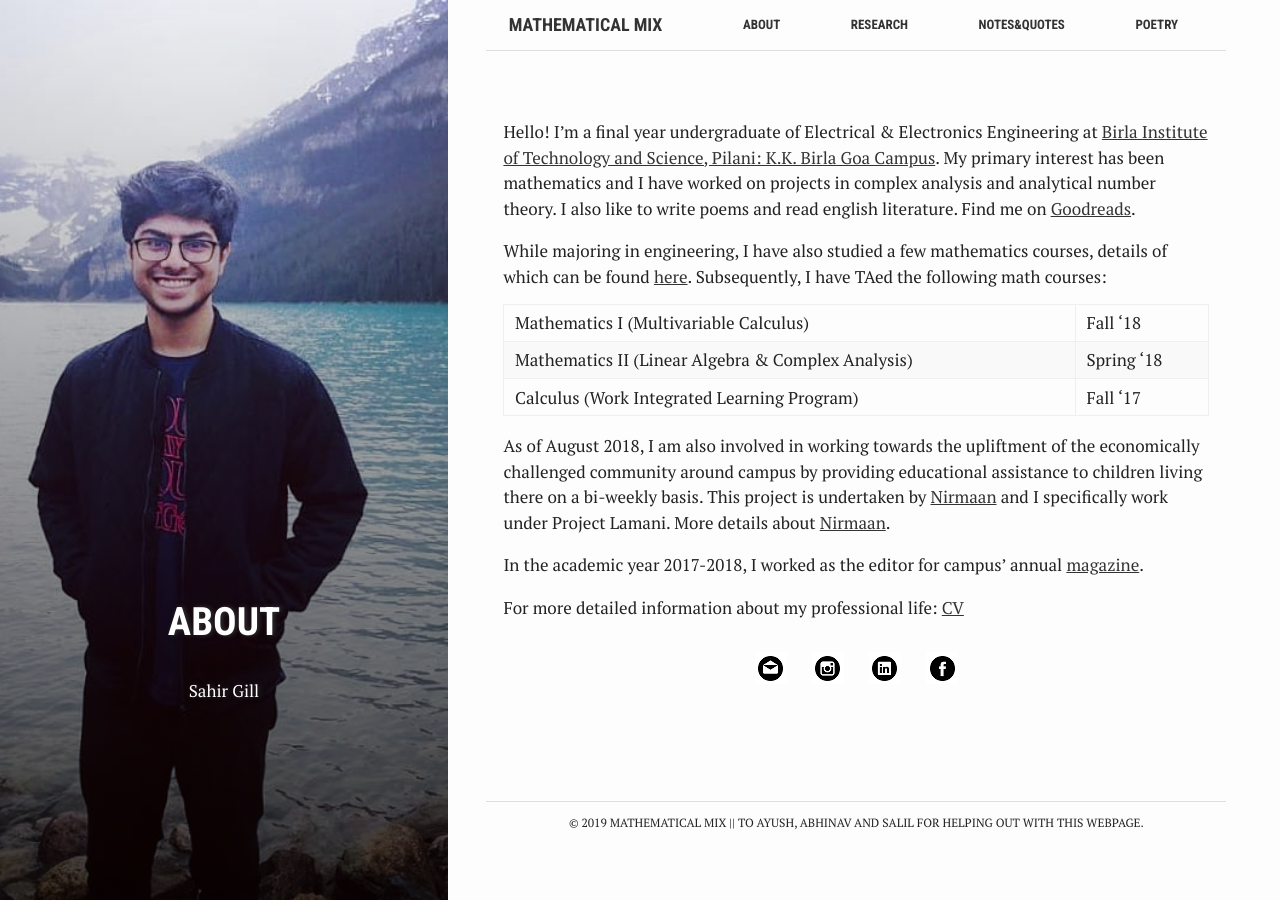
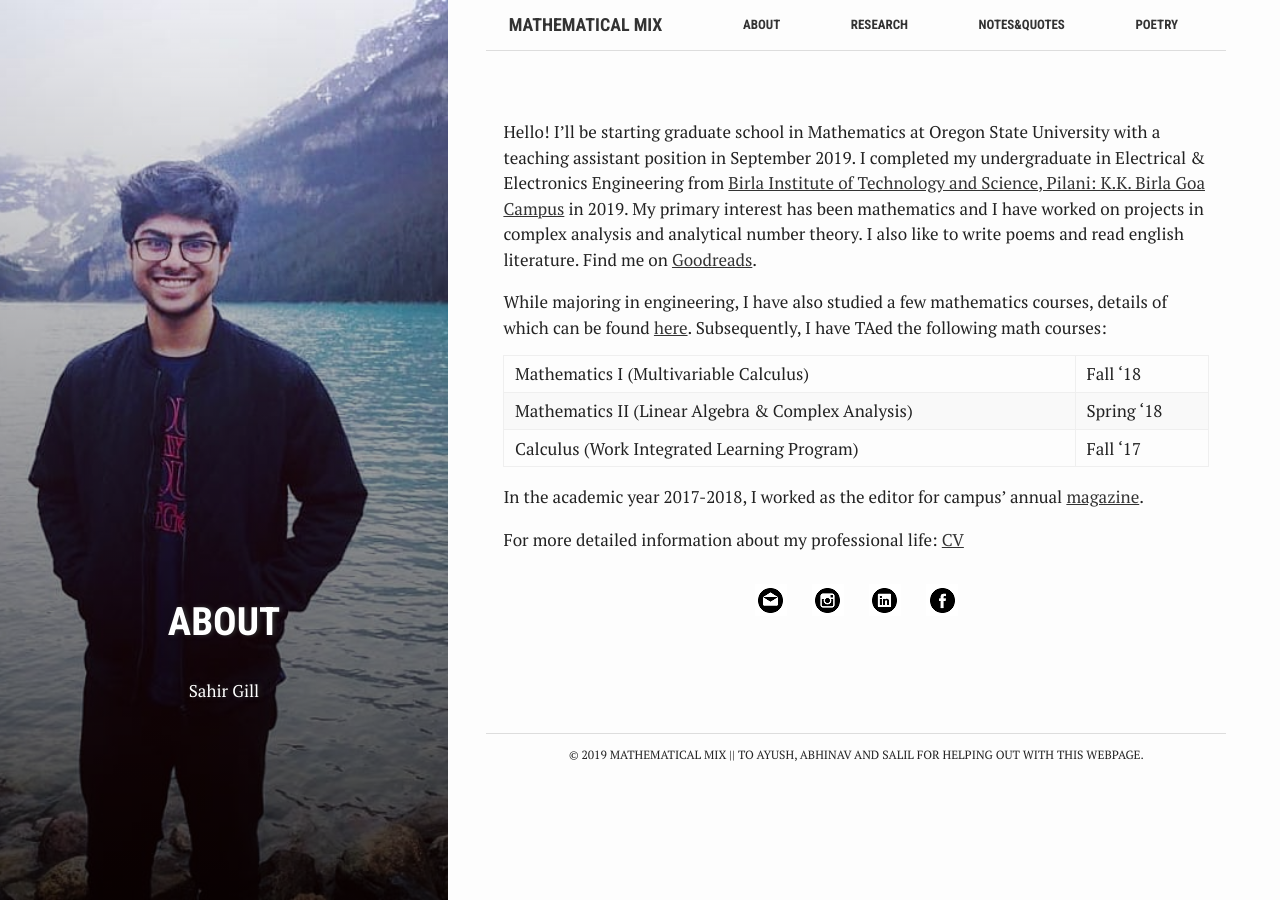
Before and after one commit to Sahir8gill/sahir8gill.github.io, a Jekyll site: the page built from about.md, in a window 1280 px wide. Built offline with Jekyll 4.4.1, drawn with Linux system fonts in a browser that asks for light colours.

Commit message:
Update about

```diff
--- a/about.md
+++ b/about.md
@@ -8,7 +8,7 @@ summary: "Sahir Gill"
 active: about
 ---
 
-Hello! I'm a final year undergraduate of Electrical & Electronics Engineering at [Birla Institute of Technology and Science, Pilani: K.K. Birla Goa Campus](http://www.bits-pilani.ac.in/Goa/index.aspx "Institute Homepage"){:target="_blank"}. My primary interest has been mathematics and I have worked on projects in complex analysis and analytical number theory. I also like to write poems and read english literature. Find me on [Goodreads](https://www.goodreads.com/user/show/60278331-sahir-gill "opens in new tab"){:target="_blank"}.
+Hello! I'll be starting graduate school in Mathematics at Oregon State University with a teaching assistant position in September 2019. I completed my undergraduate in Electrical & Electronics Engineering from [Birla Institute of Technology and Science, Pilani: K.K. Birla Goa Campus](http://www.bits-pilani.ac.in/Goa/index.aspx "Institute Homepage"){:target="_blank"} in 2019. My primary interest has been mathematics and I have worked on projects in complex analysis and analytical number theory. I also like to write poems and read english literature. Find me on [Goodreads](https://www.goodreads.com/user/show/60278331-sahir-gill "opens in new tab"){:target="_blank"}.
 
 While majoring in engineering, I have also studied a few mathematics courses, details of which can be found [here]({{ sahir8gill.github.io }}/assets/List of Math Courses.pdf){:target="_blank"}. Subsequently, I have TAed the following math courses:
 
@@ -16,9 +16,6 @@ While majoring in engineering, I have also studied a few mathematics courses, de
 | Mathematics I (Multivariable Calculus)      | Fall '18 |
 | Mathematics II (Linear Algebra & Complex Analysis)      | Spring '18     |
 | Calculus (Work Integrated Learning Program) | Fall '17      |
-
-
-As of August 2018, I am also involved in working towards the upliftment of the economically challenged community around campus by providing educational assistance to children living there on a bi-weekly basis. This project is undertaken by [Nirmaan](https://www.facebook.com/goanirmaan/ "Facebook Page"){:target="_blank"} and I specifically work under Project Lamani. More details about [Nirmaan]({{ sahir8gill.github.io }}/assets/Nirmaan Newsletter.pdf){:target="_blank"}.
 
 In the academic year 2017-2018, I worked as the editor for campus' annual [magazine](http://www.bits-pilani.ac.in/Uploads/Goa_Upload/SIZZLING_SANDS_2016-2017.pdf "Read"){:target="_blank"}.
 
```
Also changed, not shown: 2 other files.
